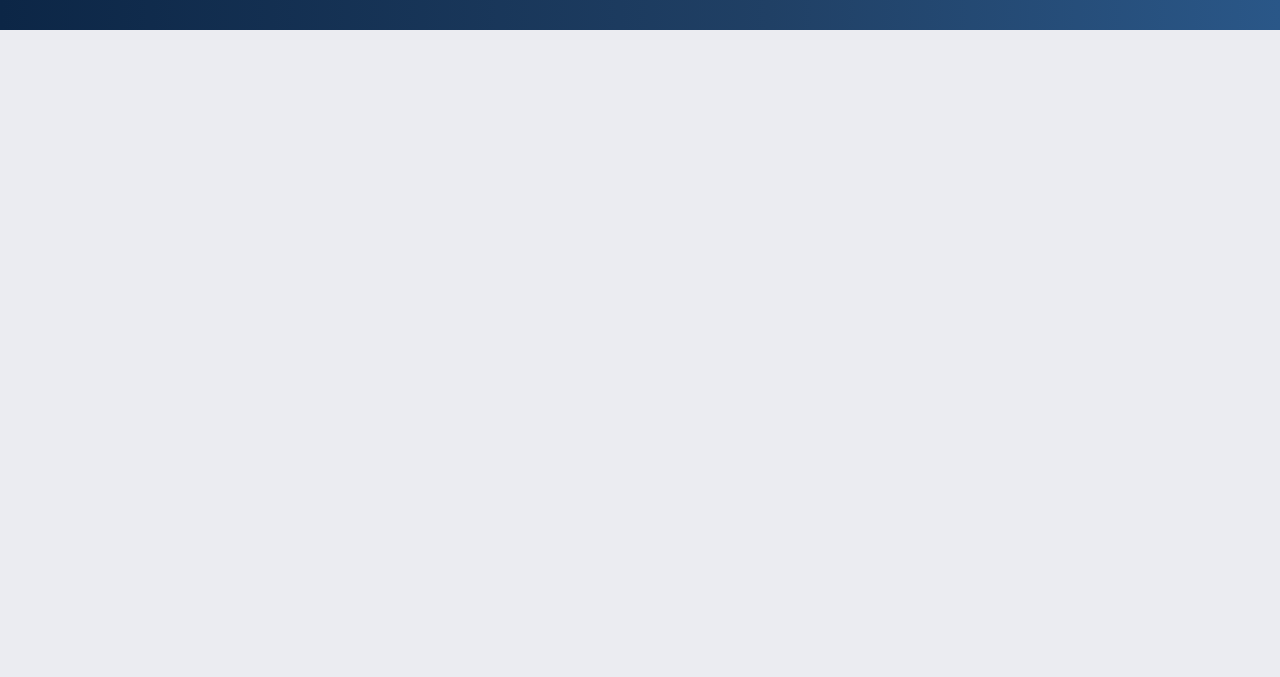
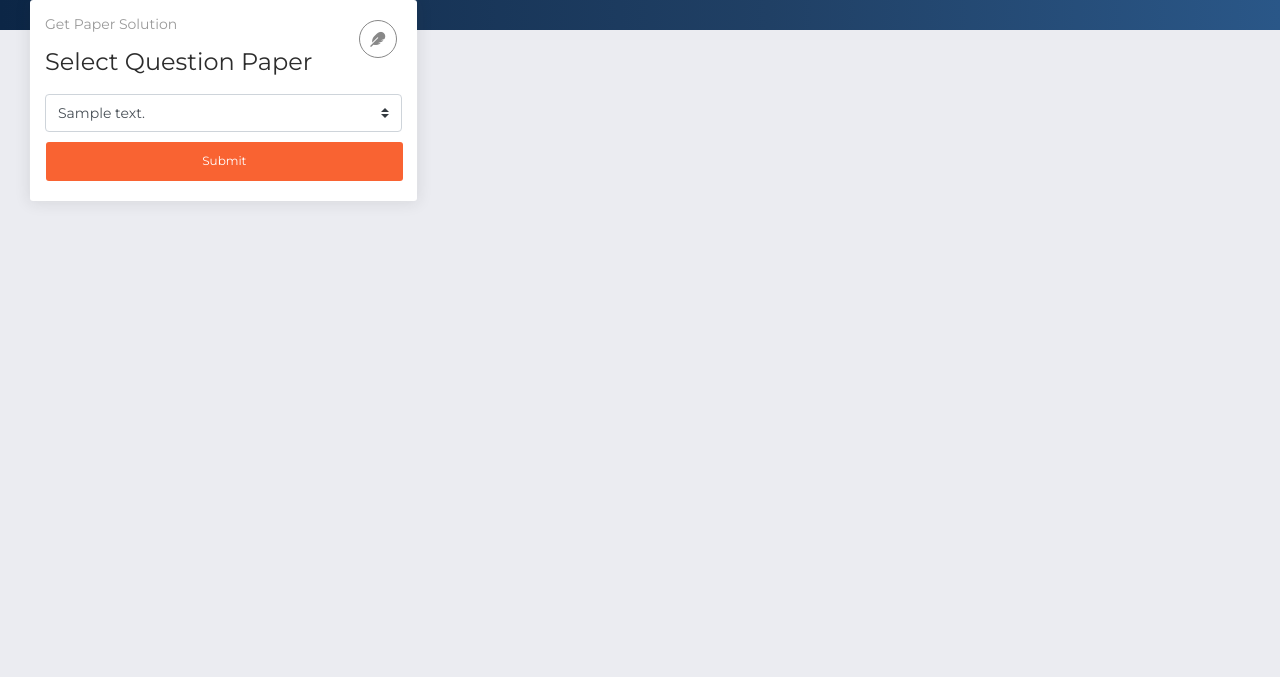
Before and after one commit to WizDemirider/KJSCEHack2019, a Django app: page /get_solution in a window 1280 px wide. Shown: the part 230-907 px from the top of the page. Run offline with Django 3.2, Linux system fonts and the light colour scheme; a user stored in the database is signed in; tables that the repository leaves empty hold one stand-in row (values such as "Sample post"); some libraries are stand-ins or nearby versions.

Commit message:
final commit before ML integration

```diff
--- a/QPaper/views.py
+++ b/QPaper/views.py
@@ -52,7 +52,6 @@ def logoutUser(request):
 def home(request):
     return render(request, 'Main/dashboard.html')
 
-
 @login_required
 def uploadBook(request):
     subjects = models.Subject.objects.all()
@@ -74,7 +73,6 @@ def uploadBook(request):
     elif request.method == "POST":
         error_message = "No file found!"
     return render(request, 'Main/upload_book.html', context={'course_subjects': course_subjects, 'success_message': success_message, 'error_message': error_message})
-
 
 @login_required
 def uploadQuestion(request):
@@ -98,11 +96,15 @@ def uploadQuestion(request):
         error_message = "No file found!"
     return render(request, 'Main/upload_question.html', context={'course_subjects': course_subjects, 'success_message': success_message, 'error_message': error_message})
 
-
 @login_required
 def getSolution(request):
-    return render(request, 'Main/get_solution.html')
+    papers = models.QuestionPaper.objects.all()
+    success_message = None
+    error_message = None
+    paper_solution = None
+    # if request.method == "POST":
 
+    return render(request, 'Main/get_solution.html', context={'papers': papers, 'paper_solution': paper_solution, 'success_message': success_message, 'error_message': error_message})
 
 @login_required
 def correctAnswerSheet(request):
--- a/templates/Main/get_solution.html
+++ b/templates/Main/get_solution.html
@@ -6,4 +6,43 @@
 
 {% block body %}
 
+<form method="POST">
+    {% csrf_token %}
+    <div class="row">
+        <div class="col-lg-4">
+            <div class="card card-chart">
+                <div class="card-header">
+                <h5 class="card-category">Get Paper Solution</h5>
+                <h4 class="card-title">Select Question Paper</h4>
+                <div class="dropdown">
+                    <button type="button" class="btn btn-round btn-outline-default dropdown-toggle btn-simple btn-icon no-caret">
+                    <i class="fas fa-feather"></i>
+                    </button>
+                </div>
+                </div>
+                <div class="card-body">
+                    <select class="custom-select" id="question-paper" name="question_paper">
+                        {% for qp in papers %}
+                            <option value="{{qp.id}}">{{qp.description}}</option>
+                        {% endfor %}
+                    </select>
+                    <button type="select" class="btn btn-primary w-100">Submit</button>
+                </div>
+            </div>
+        </div>
+        {% if paper_solution %}
+        <div class="col-lg-8">
+            <div class="card">
+                <div class="card-header">
+                    <h4 class="card-title">Solution</h4>
+                    <div class="card-body">
+                        {{paper_solution}}
+                    </div>
+                </div>
+            </div>
+        </div>
+        {% endif %}
+    </div>
+</form>
+
 {% endblock %}
```
